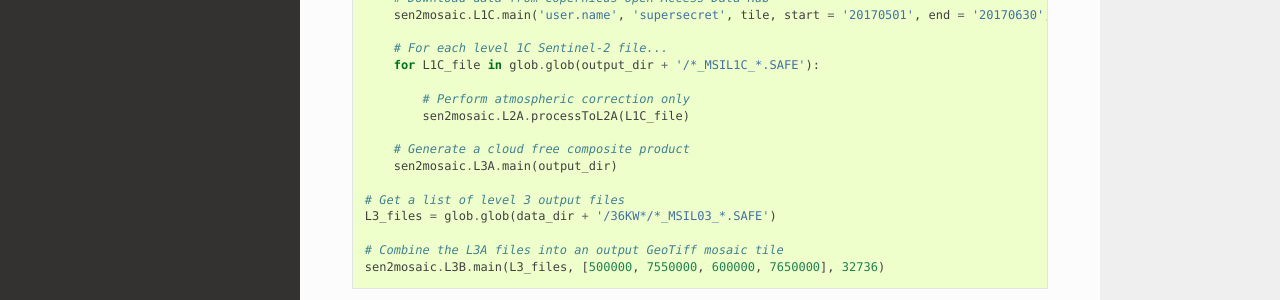
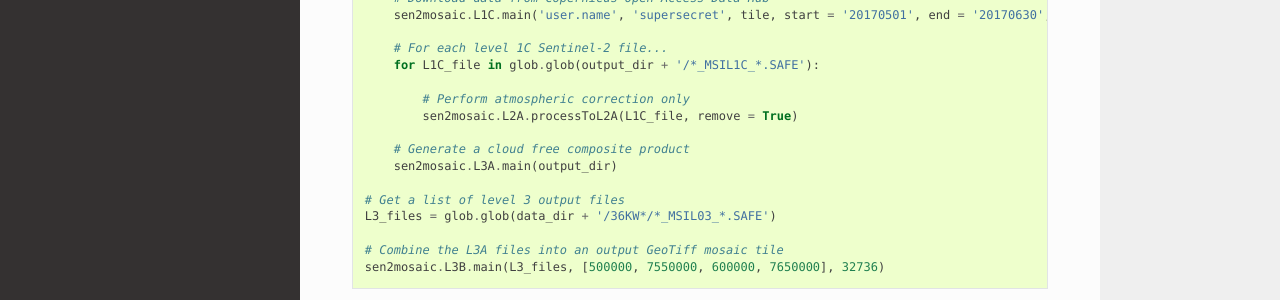
Before and after one commit to smfm-project/sen2mosaic, a Sphinx documentation site: the page built from docs/source/worked_example_python.rst, in a window 1280 px wide and 900 px high, scrolled down 1086 px. Shown: the part 422-722 px from the top of the window. Built offline with Sphinx 7.4.7 and the Read the Docs theme 2.0.0, drawn with Linux system fonts in a browser that asks for light colours.

Commit message:
Added -r flag to second eg

```diff
--- a/docs/source/worked_example_python.rst
+++ b/docs/source/worked_example_python.rst
@@ -78,13 +78,13 @@ Let's say that we wanted to generate a mosaic product which did not use the clou
             os.mkdir(output_dir)
 
         # Download data from Copernicus Open Access Data Hub
-        sen2mosaic.L1C.main('user.name', 'supersecret', tile, start = '20170501', end = '20170630', maxcloud = 30, output_dir = output_dir)
+        sen2mosaic.L1C.main('user.name', 'supersecret', tile, start = '20170501', end = '20170630', maxcloud = 30, output_dir = output_dir, remove = True)
 
         # For each level 1C Sentinel-2 file...
         for L1C_file in glob.glob(output_dir + '/*_MSIL1C_*.SAFE'):
 
             # Perform atmospheric correction only
-            sen2mosaic.L2A.processToL2A(L1C_file)
+            sen2mosaic.L2A.processToL2A(L1C_file, remove = True)
 
         # Generate a cloud free composite product
         sen2mosaic.L3A.main(output_dir)
```
